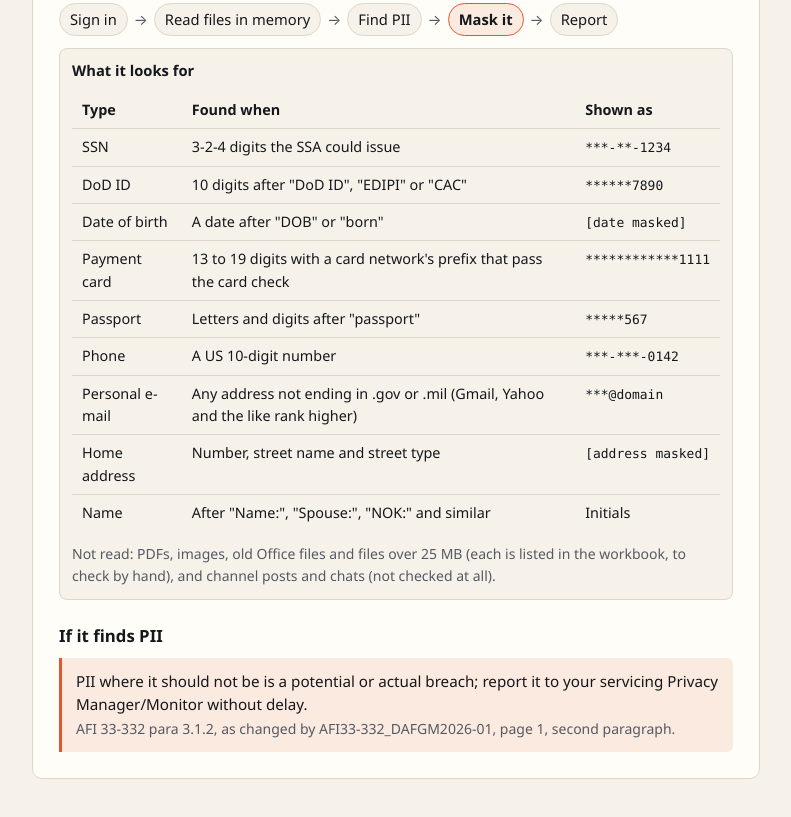
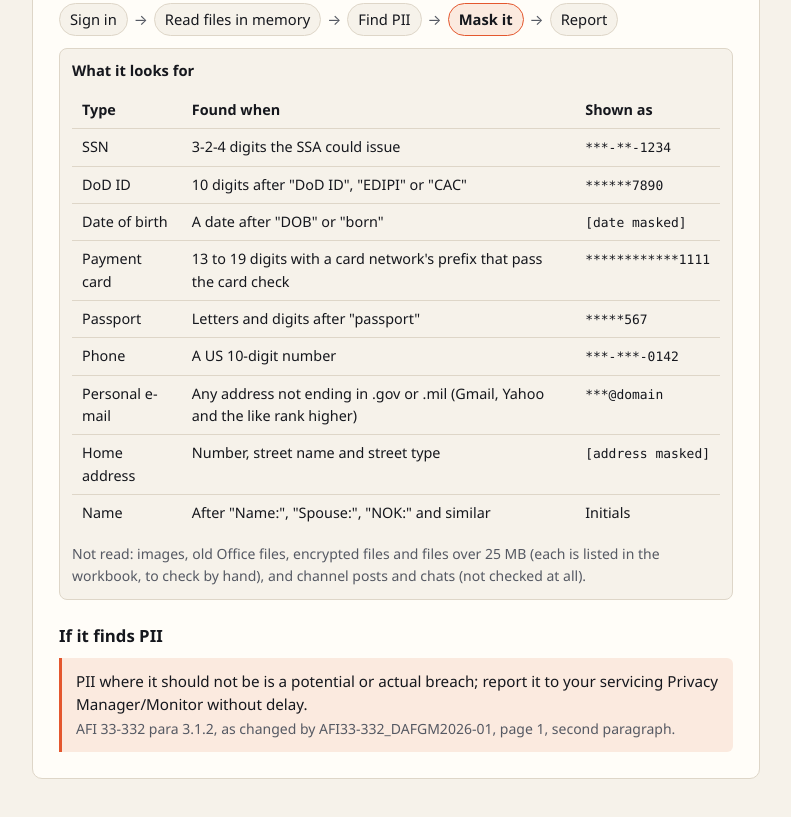
Before and after one commit to rhope-ops/314, a plain HTML site: page index.html in a window 1280 px wide. Shown: the part 806-1623 px from the top of the page, without its empty margins (244-1035 px from the left). Drawn offline with Linux system fonts and the light colour scheme; no server answers.

Commit message:
README: the site page's content at the top, with Copy and Open-as-.txt links
github.io may be blocked on the gov network (the PAM, 2026-11-21). The README top
now mirrors index.html; the two buttons are links to the script on github.com
(its Copy raw file button) and to the raw text. Page and README: PDFs are read now.

Co-Authored-By: Claude Opus 5.5 <noreply@anthropic.com>
Claude-Session: https://claude.ai/code/session_01PyXpdTs1M7rAKu1Huy3ZYa

```diff
--- a/index.html
+++ b/index.html
@@ -179,7 +179,7 @@ tr:last-child td{border-bottom:0}
               <tr><td>Name</td><td>After "Name:", "Spouse:", "NOK:" and similar</td><td>Initials</td></tr>
             </tbody>
           </table></div>
-          <p class="small mut" style="padding:0 12px 12px">Not read: PDFs, images, old Office files and files over 25 MB (each is listed in the workbook, to check by hand), and channel posts and chats (not checked at all).</p>
+          <p class="small mut" style="padding:0 12px 12px">Not read: images, old Office files, encrypted files and files over 25 MB (each is listed in the workbook, to check by hand), and channel posts and chats (not checked at all).</p>
         </div>
       </section>
 
```
Also changed, not shown: 2 other files.
